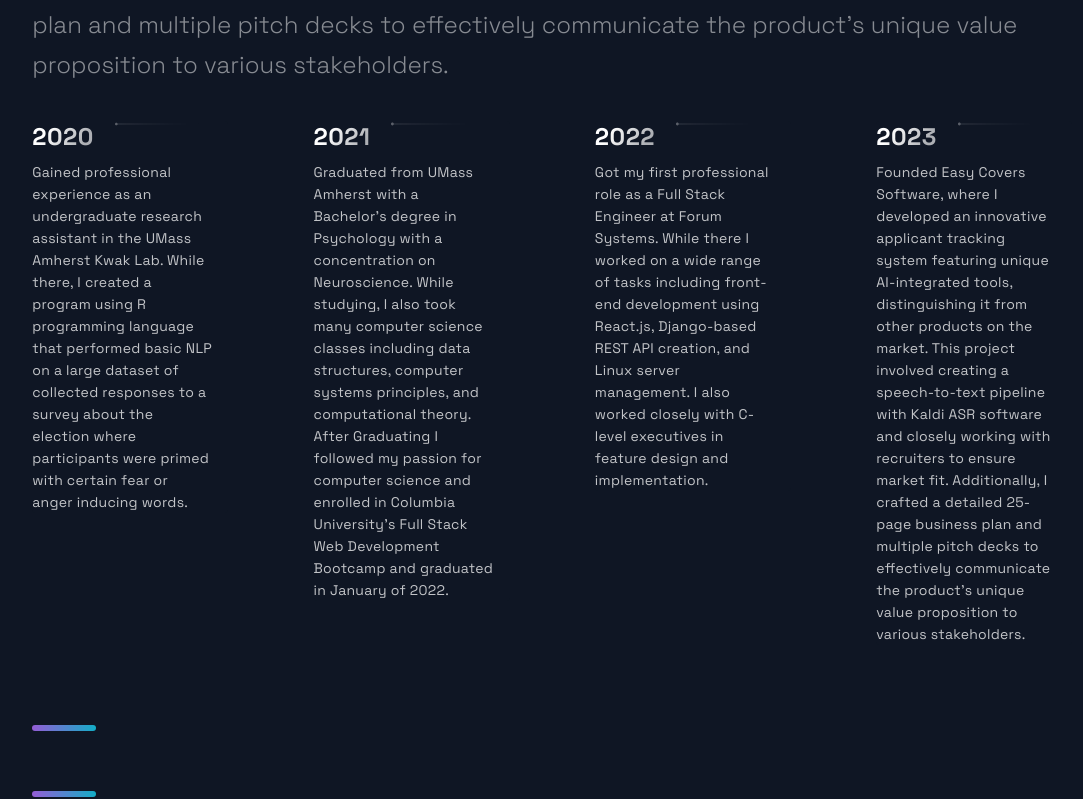
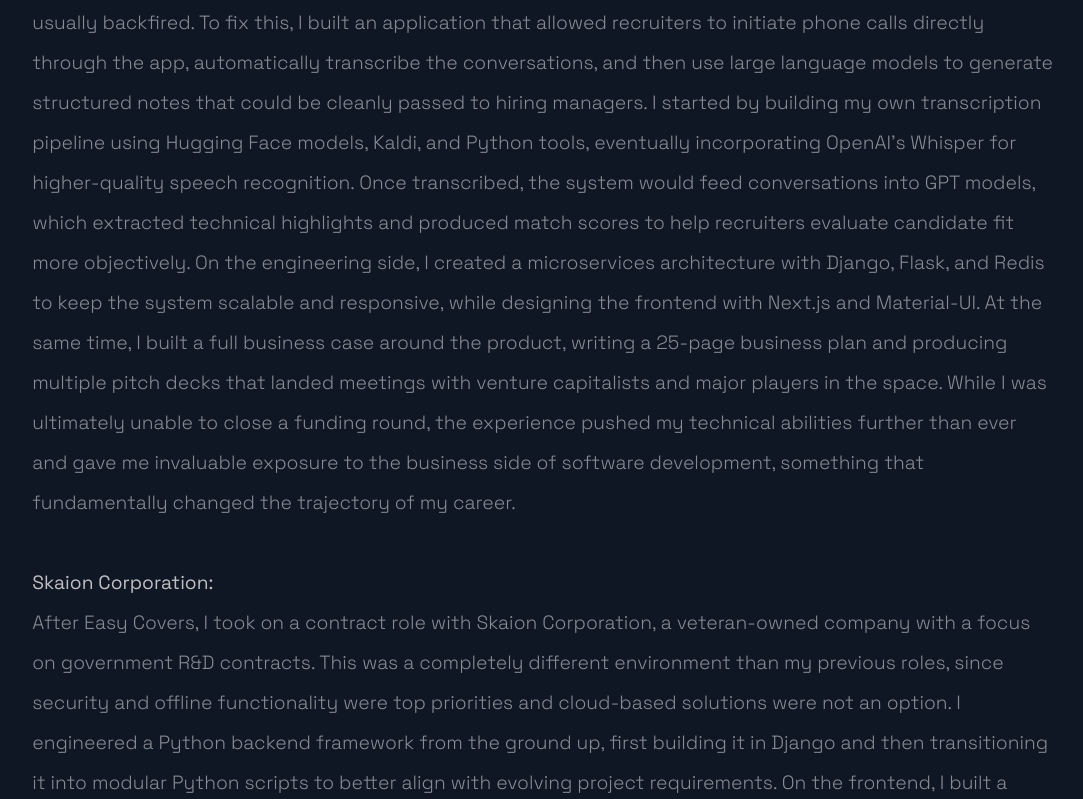
Before and after one commit to daviewave/portfolio-djs, a Next.js app: page / in a window 1280 px wide. Shown: the part 1908-2707 px from the top of the page, without its empty margins (19-1102 px from the left). Built offline with nearby package versions, Linux system fonts and the light colour scheme.

Commit message:
updated/improved my about me timeline section

```diff
--- a/src/components/TimeLine/TimeLine.js
+++ b/src/components/TimeLine/TimeLine.js
@@ -16,6 +16,7 @@
 } from "./TimeLineStyles";
 import {
   TimlineSection,
+  TimelineText,
   Section,
   SectionDivider,
   SectionText,
@@ -74,50 +75,113 @@
   return (
     <Section id="about">
       <SectionTitle>About Me</SectionTitle>
-      <SectionText>
+      <TimelineText>
         <strong style={{ fontSize: "1.2em", color: "silver" }}>
-          Education:{" "}
+          Education{" "}
         </strong>{" "}
-        I earned an undergraduate Bachelor’s Degree in Neuroscience from the
-        University of Massachusetts Amherst in the Spring of 2021, and in
-        January of 2022 earned a certificate in full stack web development boot
-        camp from Columbia University.
+        <br />
+        I earned a Bachelor’s Degree in Neuroscience with a concentration in
+        Neuroscience and a minor in Computer Science from the University of
+        Massachusetts Amherst in 2021. In January 2022, I completed an intensive
+        Full Stack Web Development Boot Camp at Columbia University, building a
+        strong foundation in modern development technologies and real-world
+        projects.
         <br />
         <br />
         <strong style={{ fontSize: "1.2em", color: "silver" }}>
-          Professional Experience:{" "}
+          Professional Experience{" "}
         </strong>
-        After graduating, I secured my first professional role at Forum Systems,
-        where I had the distinction of being the first full-time employee hired
-        to contribute to their innovative AI-integrated healthcare application
-        as a Full Stack Engineer. In this multifaceted role, I was involved in a
-        wide range of tasks encompassing both front and back-end development. My
-        responsibilities included front-end development using React.js for key
-        features like risk analysis and legal analysis, as well as crafting REST
-        API endpoints utilizing a Django backend. Additionally, I developed bash
-        scripts for the efficient transfer of development and production builds
-        onto Linux servers for on-premise installations. Collaborating closely
-        with C-level executives, I played a pivotal role in the design and
-        implementation of new application features. <br />
         <br />
-        <strong style={{ fontSize: "1.2em", color: "silver" }}>
-          Professional Venture:{" "}
+        <strong style={{ fontSize: "1em", color: "silver" }}>
+          Forum Systems:{" "}
         </strong>
-        After completing my studies, I launched my career at Forum Systems as
-        the first full-time Full Stack Engineer for their AI-integrated
-        healthcare application. In this role, I was responsible for a broad
-        range of tasks including front-end React.js development, Django-based
-        REST API creation, and Linux server management. My tenure there was
-        marked by direct collaboration with C-level executives in feature design
-        and implementation. Leveraging this experience, I founded Easy Covers
-        Software, where I developed an innovative applicant tracking system
-        featuring unique AI-integrated tools, distinguishing it from other
-        products on the market. This project involved creating a speech-to-text
-        pipeline with Kaldi ASR software and closely working with recruiters to
-        ensure market fit. Additionally, I crafted a detailed 25-page business
-        plan and multiple pitch decks to effectively communicate the product’s
-        unique value proposition to various stakeholders.
-      </SectionText>
+        I began my career at Forum Systems as a frontend software engineer,
+        hired to work on the React.js interfaces for their AI healthcare
+        application, Quantum Sim. Not long after, I became the first external
+        engineer hired onto the project and quickly expanded beyond the
+        frontend, gaining exposure to every component of the system. I moved
+        into the backend with Django, where I designed REST APIs and developed
+        machine learning features including NLP-driven healthcare benefit
+        encoding and PDF contract risk analysis using Word2Vec, Transformer, and
+        GPT models. I also dove into DevOps, writing Bash scripts to build
+        packaged, containerized applications and transferring them onto Linux
+        servers for on-prem deployments, while also managing backups and data
+        handling for Blue Cross Blue Shield. My eagerness to learn and
+        contribute wherever I could led to my role broadening into a generalized
+        software engineer, which had me touching frontend design, backend logic,
+        data workflows, and deployment processes. I even created a developer
+        productivity toolkit in the form of a “dev-shortcuts” repository to
+        streamline onboarding for new hires. Working closely with C-level
+        executives, I helped shape the direction of new features and came away
+        from the role with a holistic view of building and maintaining a complex
+        AI-driven application.
+        <br />
+        <br />
+        <strong style={{ fontSize: "1em", color: "silver" }}>
+          Easy Covers Software Venture:{" "}
+        </strong>
+        After a year in the startup grind building Quantum Sim, I decided to
+        branch out on my own. Confident in my skills and motivated by a clear
+        problem I saw in the recruiting industry, I founded Easy Covers
+        Software. I had noticed how junior recruiters often struggled to
+        evaluate technical candidates, leading to awkward gaps in communication
+        with hiring managers and a reliance on “buzzword” editing that usually
+        backfired. To fix this, I built an application that allowed recruiters
+        to initiate phone calls directly through the app, automatically
+        transcribe the conversations, and then use large language models to
+        generate structured notes that could be cleanly passed to hiring
+        managers. I started by building my own transcription pipeline using
+        Hugging Face models, Kaldi, and Python tools, eventually incorporating
+        OpenAI’s Whisper for higher-quality speech recognition. Once
+        transcribed, the system would feed conversations into GPT models, which
+        extracted technical highlights and produced match scores to help
+        recruiters evaluate candidate fit more objectively. On the engineering
+        side, I created a microservices architecture with Django, Flask, and
+        Redis to keep the system scalable and responsive, while designing the
+        frontend with Next.js and Material-UI. At the same time, I built a full
+        business case around the product, writing a 25-page business plan and
+        producing multiple pitch decks that landed meetings with venture
+        capitalists and major players in the space. While I was ultimately
+        unable to close a funding round, the experience pushed my technical
+        abilities further than ever and gave me invaluable exposure to the
+        business side of software development, something that fundamentally
+        changed the trajectory of my career.
+        <br />
+        <br />
+        <strong style={{ fontSize: "1em", color: "silver" }}>
+          Skaion Corporation:{" "}
+        </strong>
+        <br />
+        After Easy Covers, I took on a contract role with Skaion Corporation, a
+        veteran-owned company with a focus on government R&D contracts. This was
+        a completely different environment than my previous roles, since
+        security and offline functionality were top priorities and cloud-based
+        solutions were not an option. I engineered a Python backend framework
+        from the ground up, first building it in Django and then transitioning
+        it into modular Python scripts to better align with evolving project
+        requirements. On the frontend, I built a React.js framework for guiding
+        users through backend-driven workflows, incorporating advanced
+        visualization with react-force-graph in both 2D and 3D, as well as
+        charting components for dynamic data displays. To ensure secure
+        deployment, I containerized each component using Docker and managed
+        packaging with custom Bash scripts. I also developed an AI microservice
+        with GPT4All, which ran fully offline and used Celery and Redis to
+        handle asynchronous requests and manage memory constraints. Beyond the
+        code, I regularly met with stakeholders to present technical progress,
+        gather feedback, and adapt project goals, playing a part in securing
+        additional funding rounds. I also collaborated with management on
+        reviewing contract proposals and refining implementation plans, giving
+        me deeper insight into how government-funded projects are structured and
+        executed.
+        <br />
+        <br />
+        Across these experiences, I’ve blended full-stack engineering with AI,
+        data visualization, and research-driven problem solving. I’ve had the
+        chance to work in very different environments—from private startups to
+        government R&D—each of which taught me new approaches to software
+        design. What ties them together is my drive to build technology that is
+        secure, intuitive, and ultimately delivers real-world value.
+      </TimelineText>
       <CarouselContainer ref={carouselRef} onScroll={handleScroll}>
         {/* TimeLineData was defined as a constant and imported above */}
         <>
@@ -188,7 +252,7 @@
           </CarouselButton>
         ))}
       </CarouselButtons>
-      <SectionDivider />
+      {/* <SectionDivider /> */}
     </Section>
   );
 };
--- a/src/components/TimeLine/TimeLineStyles.js
+++ b/src/components/TimeLine/TimeLineStyles.js
@@ -1,29 +1,29 @@
-
-import styled from 'styled-components'
+import styled from "styled-components";
 
 export const CarouselContainer = styled.ul`
   max-width: 1040px;
-  background: #0F1624;
+  background: #0f1624;
   padding: 0rem;
-  list-style:none;
+  list-style: none;
   display: flex;
   justify-content: space-between;
   /* overflow-x: hidden; */
 
   margin-left: 32px;
-  &:first-of-type{
+  &:first-of-type {
     margin-left: 0px;
   }
 
-  margin-bottom: 80px;
+  margin-bottom: 40px;
+  margin-top: 16px;
 
   //remove scrollbar
   scrollbar-width: none;
-   &::-webkit-scrollbar {
-     display: none;
-   }
+  &::-webkit-scrollbar {
+    display: none;
+  }
 
-  @media ${props => props.theme.breakpoints.sm} {
+  @media ${(props) => props.theme.breakpoints.sm} {
     overflow-x: scroll;
     -webkit-overflow-scrolling: touch;
     scroll-snap-type: x mandatory;
@@ -31,27 +31,27 @@
     justify-content: initial;
     margin-bottom: 8px;
   }
-`
+`;
 export const CarouselMobileScrollNode = styled.div`
-  @media ${props => props.theme.breakpoints.sm} {
+  @media ${(props) => props.theme.breakpoints.sm} {
     display: flex;
-    min-width: ${({ final }) => final ? `120%;` : `min-content`}
+    min-width: ${({ final }) => (final ? `120%;` : `min-content`)};
   }
-`
+`;
 
 export const CarouselItem = styled.div`
-  background: #0F1624;
+  background: #0f1624;
   border-radius: 3px;
   max-width: 196px;
 
-  @media ${props => props.theme.breakpoints.md} {
+  @media ${(props) => props.theme.breakpoints.md} {
     max-width: 124px;
   }
 
-  @media ${props => props.theme.breakpoints.sm} {
+  @media ${(props) => props.theme.breakpoints.sm} {
     margin-left: 32px;
     min-width: 120px;
-    background: #0E131F;
+    background: #0e131f;
     padding: 4px;
     align-content: start;
     scroll-snap-align: start;
@@ -60,9 +60,10 @@
     position: relative;
     height: fit-content;
 
-    ${(props) => props.active === props.index ? `opacity: 1` : `opacity: 0.5`};
+    ${(props) =>
+      props.active === props.index ? `opacity: 1` : `opacity: 0.5`};
   }
-`
+`;
 
 export const CarouselItemTitle = styled.h4`
   font-weight: bold;
@@ -71,33 +72,41 @@
   letter-spacing: 0.02em;
   display: flex;
   /* This gradient is different due to the size of the Title container, it must transition sooner to be visible on the text */
-  background: linear-gradient(121.57deg, #FFFFFF 10%, rgba(255, 255, 255, 0.66) 30.15%);
+  background: linear-gradient(
+    121.57deg,
+    #ffffff 10%,
+    rgba(255, 255, 255, 0.66) 30.15%
+  );
   -webkit-background-clip: text;
   -webkit-text-fill-color: transparent;
   margin-bottom: 8px;
 
-  @media ${props => props.theme.breakpoints.md} {
+  @media ${(props) => props.theme.breakpoints.md} {
     font-size: 20px;
     line-height: 28px;
     margin-bottom: 4px;
   }
 
-  @media ${props => props.theme.breakpoints.sm} {
+  @media ${(props) => props.theme.breakpoints.sm} {
     font-size: 16px;
     line-height: 24px;
   }
-`
+`;
 export const CarouselItemImg = styled.svg`
   margin-left: 21px;
-  -webkit-mask-image: linear-gradient(to right, rgba(0,0,0,1), rgba(0,0,0,0));
+  -webkit-mask-image: linear-gradient(
+    to right,
+    rgba(0, 0, 0, 1),
+    rgba(0, 0, 0, 0)
+  );
   width: 100%;
 
-  @media ${props => props.theme.breakpoints.sm} {
+  @media ${(props) => props.theme.breakpoints.sm} {
     -webkit-mask-image: none;
     margin-left: 16px;
     overflow: visible;
   }
-`
+`;
 
 export const CarouselItemText = styled.p`
   font-size: 14px;
@@ -106,29 +115,29 @@
   color: rgba(255, 255, 255, 0.75);
   padding-right: 16px;
 
-  @media ${props => props.theme.breakpoints.md} {
+  @media ${(props) => props.theme.breakpoints.md} {
     font-size: 12px;
     line-height: 18px;
     padding-right: 32px;
   }
-  @media ${props => props.theme.breakpoints.sm} {
+  @media ${(props) => props.theme.breakpoints.sm} {
     font-size: 10px;
     line-height: 16px;
     padding-right: 0;
   }
-`
+`;
 export const CarouselButtons = styled.div`
   width: 288px;
 
   display: none;
   visibility: hidden;
 
-  @media ${props => props.theme.breakpoints.sm} {
+  @media ${(props) => props.theme.breakpoints.sm} {
     display: flex;
     visibility: visible;
     margin-bottom: 48px;
   }
-`
+`;
 
 export const CarouselButton = styled.button`
   box-sizing: border-box;
@@ -137,13 +146,14 @@
   border: none;
   cursor: pointer;
   margin-right: 4px;
-  opacity: ${(props) => props.active === props.index ? `1` : `.33`};
-  transform: ${(props) => props.active === props.index ? `scale(1.6)` : `scale(1)`};
+  opacity: ${(props) => (props.active === props.index ? `1` : `.33`)};
+  transform: ${(props) =>
+    props.active === props.index ? `scale(1.6)` : `scale(1)`};
 
   &:focus {
     outline: none;
   }
-`
+`;
 
 export const CarouselButtonDot = styled.div`
   background-color: white;
@@ -151,4 +161,4 @@
   margin: auto;
   width: 3px;
   height: 3px;
-`
+`;
--- a/src/constants/constants.js
+++ b/src/constants/constants.js
@@ -44,24 +44,28 @@
 export const TimeLineData = [
   {
     year: 2020,
-    text: "Gained professional experience as an undergraduate research assistant in the UMass Amherst Kwak Lab. While there, I created a program using R programming language that performed basic NLP on a large dataset of collected responses to a survey about the election where participants were primed with certain fear or anger inducing words."
+    text: "Worked as a research assistant in the UMass Amherst Kwak Lab, where I built a custom R program to process survey data and perform basic NLP. My research analyzed how different framing words shaped voter sentiment during the 2018 midterm elections.",
   },
   {
     year: 2021,
-    text: "Graduated from UMass Amherst with a Bachelor's degree in Psychology with a concentration on Neuroscience. While studying, I also took many computer science classes including data structures, computer systems principles, and computational theory. After Graduating I followed my passion for computer science and enrolled in Columbia University's Full Stack Web Development Bootcamp and graduated in January of 2022."
+    text: "Graduated from UMass Amherst with a B.S. in Psychology, concentrating in Neuroscience with a minor in Computer Science. Took advanced CS coursework in data structures, computer systems principles, and computational theory. Soon after, I enrolled in Columbia University's Full Stack Web Development Bootcamp, which I completed in early 2022.",
   },
   {
     year: 2022,
-    text: "Got my first professional role as a Full Stack Engineer at Forum Systems. While there I worked on a wide range of tasks including front-end development using React.js, Django-based REST API creation, and Linux server management. I also worked closely with C-level executives in feature design and implementation.",
+    text: "Started my first professional role at Forum Systems as the first external hire on their AI-driven healthcare application, Quantum Sim. I expanded beyond my original frontend React.js role into backend Django APIs, DevOps automation with Bash, and Linux server deployments for Blue Cross Blue Shield.",
   },
   {
     year: 2023,
-    text: "Founded Easy Covers Software, where I developed an innovative applicant tracking system featuring unique AI-integrated tools, distinguishing it from other products on the market. This project involved creating a speech-to-text pipeline with Kaldi ASR software and closely working with recruiters to ensure market fit. Additionally, I crafted a detailed 25-page business plan and multiple pitch decks to effectively communicate the product’s unique value proposition to various stakeholders.",
+    text: "Founded Easy Covers Software to tackle inefficiencies in the recruiting industry. I built a full-stack AI-powered applicant tracking system with speech-to-text pipelines (Kaldi, Hugging Face, later Whisper) and GPT-based note generation. I also authored a 25-page business plan and created pitch decks, securing meetings with major venture capital firms.",
+  },
+  {
+    year: 2024,
+    text: "Joined Skaion Corporation as a contract Software Engineer on a government R&D project. I engineered a Python backend and React.js frontend for secure offline environments, containerized apps with Docker, and built an AI microservice with GPT4All running fully disconnected from the cloud. I also presented progress to stakeholders, helping secure additional funding.",
   },
 ];
 
 export const accomplishments = [
-  { number: '1800+', text: "Git Commits over the past year" },
+  { number: "1800+", text: "Git Commits over the past year" },
   { number: 2, text: "Degrees/Certifcations" },
   { number: 6, text: "Coding Languages" },
   { number: 1, text: "Research Projects" },
--- a/src/styles/GlobalComponents/index.js
+++ b/src/styles/GlobalComponents/index.js
@@ -105,6 +105,35 @@
 
   @media ${(props) => props.theme.breakpoints.sm} {
     font-size: 16px;
+    line-height: 24px;
+    padding-bottom: 16px;
+  }
+`;
+
+export const TimelineText = styled.p`
+  max-width: 80vw;
+  font-size: 1.2em;
+  line-height: 40px;
+  font-weight: 300;
+  padding-bottom: 3.6rem;
+  color: rgba(255, 255, 255, 0.5);
+
+  @media ${(props) => props.theme.breakpoints.lg} {
+    max-width: 90vw;
+    font-size: 1.2em;
+    line-height: 32px;
+    padding-bottom: 24px;
+  }
+
+  @media ${(props) => props.theme.breakpoints.md} {
+    max-width: 90vw;
+    font-size: 1.2em;
+    line-height: 32px;
+    padding-bottom: 24px;
+  }
+
+  @media ${(props) => props.theme.breakpoints.sm} {
+    font-size: 1.2em;
     line-height: 24px;
     padding-bottom: 16px;
   }
```
